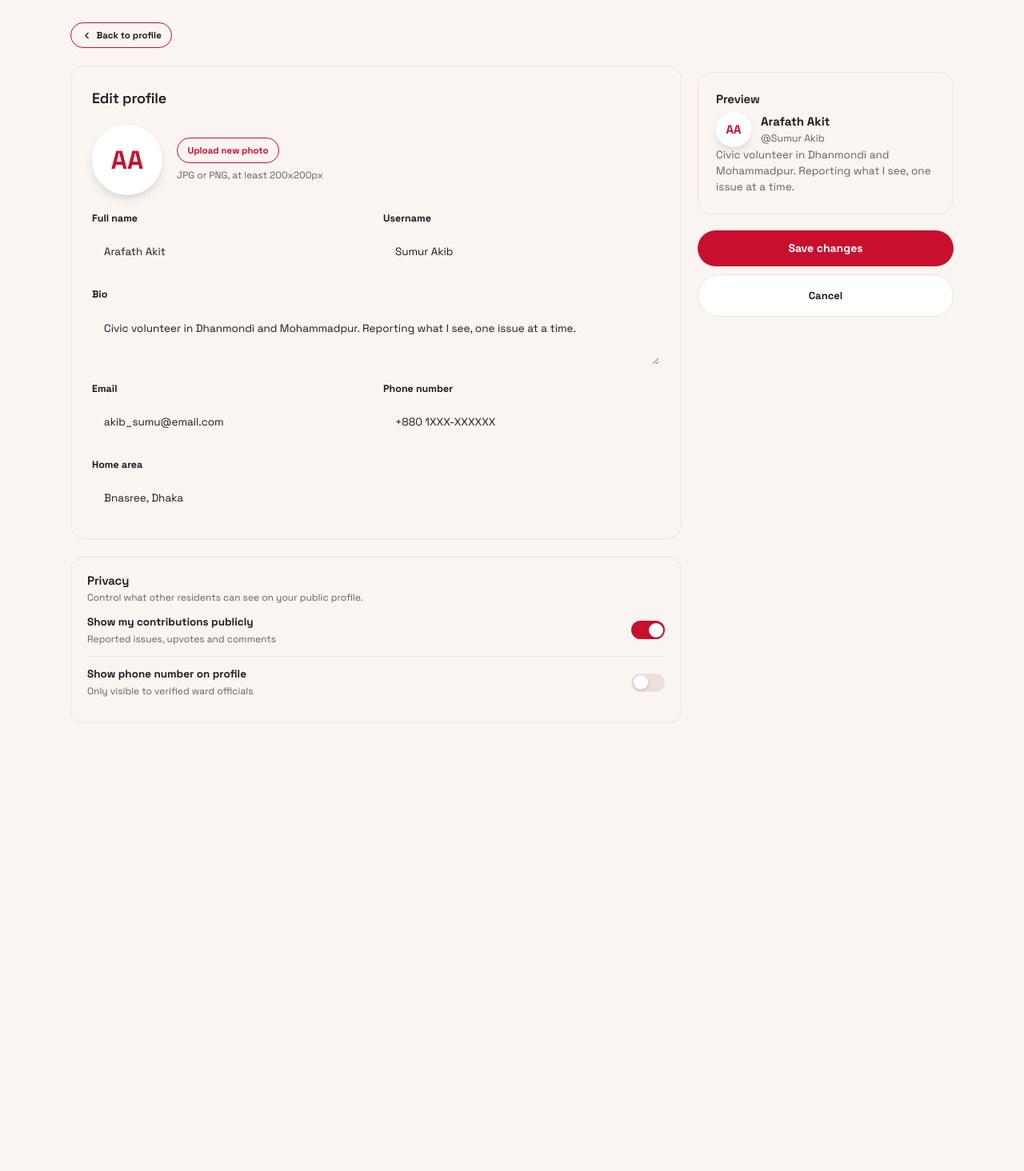
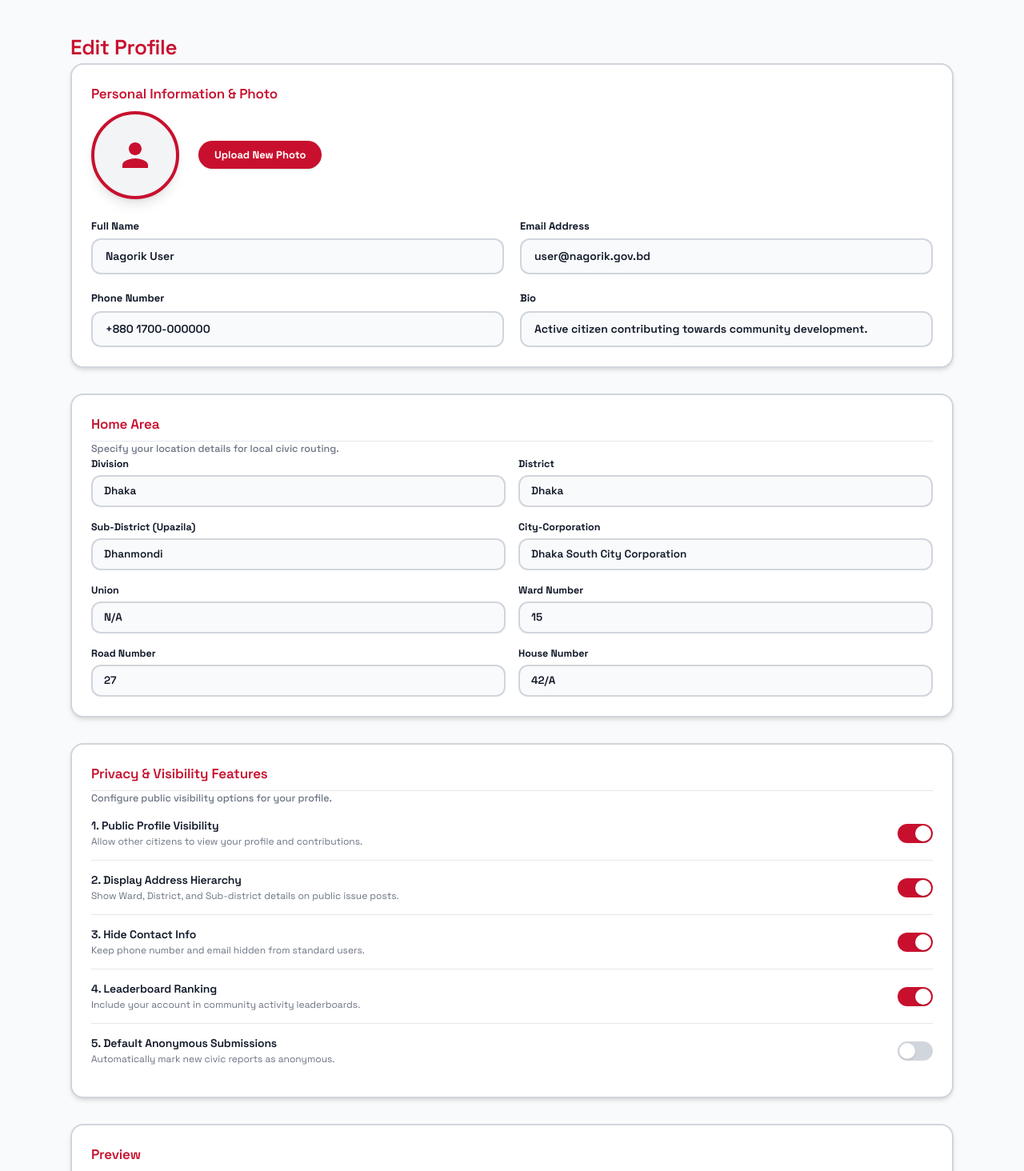
Before and after one commit to Akib-10/nagorik, a React (Vite) app in the folder frontend/: page /edit_profile in a window 1280 px wide. Shown: the top 1464 px of the page at 80% size. Before the commit the page ends 964 px from the top, so only its background shows below. Built offline with nearby package versions, Linux system fonts and the light colour scheme.

Commit message:
Fixed Profile Edit Page UI

```diff
--- a/frontend/src/pages/ProfileEdit.jsx
+++ b/frontend/src/pages/ProfileEdit.jsx
@@ -1,170 +1,289 @@
-import { useEffect, useState } from 'react'
-import { Link } from 'react-router-dom'
+import { useState, useEffect, useRef } from 'react';
+import { useNavigate } from 'react-router-dom';
 
-const FIELD_DEFAULTS = {
-  fullName: 'Arafath Akit',
-  username: 'Sumur Akib',
-  bio: 'Civic volunteer in Dhanmondi and Mohammadpur. Reporting what I see, one issue at a time.',
-  email: 'akib_sumu@email.com',
-  phone: '+880 1XXX-XXXXXX',
-  homeArea: 'Bnasree, Dhaka',
-}
+// 🎨 PRIMARY BRAND RED COLORS
+const PRIMARY_RED = '#C8102E';
+const PRIMARY_RED_HOVER = '#A60F28';
 
-const SETTING_DEFAULTS = {
-  showContributions: true,
-  showPhone: false,
-}
+export default function ProfileEdit() {
+  const navigate = useNavigate();
+  const fileInputRef = useRef(null);
 
-export default function PostDetails() {
+  // Lazy initialize state once on mount to prevent localStorage reading on every key press
+  const [form, setForm] = useState(() => {
+    let saved = {};
+    try {
+      saved = JSON.parse(localStorage.getItem('nagorik_user') || '{}');
+    } catch (e) {
+      console.error(e);
+    }
+    return {
+      name: saved.name || 'Nagorik User',
+      email: saved.email || 'user@nagorik.gov.bd',
+      phone: saved.phone || '+880 1700-000000',
+      bio: saved.bio || 'Active citizen contributing towards community development.',
+      avatar: saved.avatar || saved.image || null,
+      division: saved.division || 'Dhaka',
+      district: saved.district || 'Dhaka',
+      subDistrict: saved.subDistrict || 'Dhanmondi',
+      cityCorporation: saved.cityCorporation || 'Dhaka South City Corporation',
+      union: saved.union || 'N/A',
+      wardNumber: saved.wardNumber || '15',
+      roadNumber: saved.roadNumber || '27',
+      houseNumber: saved.houseNumber || '42/A',
+      privacy: saved.privacy || {
+        publicProfile: true,
+        showAddressDetails: true,
+        hideContactInfo: true,
+        showActivityLeaderboard: true,
+        anonymousReportingDefault: false,
+      },
+    };
+  });
+
   useEffect(() => {
-    document.title = 'Edit Profile — নাগরিক'
-  }, [])
+    document.title = "Edit Profile — নাগরিক";
+  }, []);
 
-  const [formData, setFormData] = useState(FIELD_DEFAULTS)
-  const [privacy, setPrivacy] = useState(SETTING_DEFAULTS)
+  // Generic Field Handler
+  const handleChange = (e) => {
+    const { name, value } = e.target;
+    setForm((prev) => ({ ...prev, [name]: value }));
+  };
 
-  const handleChange = (e) => {
-    const { name, value } = e.target
-    setFormData((prev) => ({ ...prev, [name]: value }))
-  }
+  // Toggle Privacy Switch
+  const togglePrivacy = (key) => {
+    setForm((prev) => ({
+      ...prev,
+      privacy: { ...prev.privacy, [key]: !prev.privacy[key] },
+    }));
+  };
 
-  const togglePrivacy = (key) => {
-    setPrivacy((prev) => ({ ...prev, [key]: !prev[key] }))
-  }
+  // Image Upload Handler
+  const handleImageUpload = (e) => {
+    const file = e.target.files?.[0];
+    if (file) {
+      const reader = new FileReader();
+      reader.onloadend = () => setForm((prev) => ({ ...prev, avatar: reader.result }));
+      reader.readAsDataURL(file);
+    }
+  };
 
-  const initials = formData.fullName
-    .split(' ')
-    .filter(Boolean)
-    .slice(0, 2)
-    .map((w) => w[0])
-    .join('')
-    .toUpperCase()
+  // Prevent Enter key from submitting form; unfocus input instead
+  const handleKeyDown = (e) => {
+    if (e.key === 'Enter') {
+      e.preventDefault();
+      e.target.blur();
+    }
+  };
+
+  // Form Submission
+  const handleSaveClick = (e) => {
+    e.preventDefault();
+    if (!window.confirm("Do you want to save changes?")) return;
+
+    localStorage.setItem('nagorik_user', JSON.stringify(form));
+    navigate(-1);
+  };
 
   return (
-    <div className="mx-auto max-w-[1160px] px-7 pt-7 pb-[60px] max-[760px]:px-4">
-      <Link
-        to="/user"
-        className="mb-[22px] flex w-fit items-center gap-1.5 rounded-full border-[1.5px] border-nagorik-red bg-transparent px-[12.5px] py-[6.5px] text-[11.5px] font-bold text-nagorik-red cursor-pointer whitespace-nowrap transition-colors duration-150 hover:bg-nagorik-red hover:text-white"
-      >
-        <svg width="13" height="13" viewBox="0 0 24 24" fill="none" stroke="currentColor" strokeWidth="2.4" strokeLinecap="round" strokeLinejoin="round">
-          <polyline points="15 18 9 12 15 6" />
-        </svg>
-        Back to profile
-      </Link>
+    <div className="min-h-screen bg-gray-50 text-gray-900 dark:bg-gray-900 dark:text-gray-100">
+      <div className="mx-auto max-w-[1160px] px-7 pt-10 pb-[60px] max-[760px]:px-4">
 
-      <div className="mx-0 my-0 grid max-w-none grid-cols-[1fr_320px] items-start gap-5 max-[1100px]:grid-cols-1">
-        {/* LEFT COLUMN: Forms */}
-        <div>
-          <section className="mb-[22px] flex flex-col gap-5 rounded-[18px] border border-nagorik-border bg-nagorik-surface p-[26px]">
-            <h2 className="m-0 text-[18px] font-extrabold text-nagorik-heading">Edit profile</h2>
+        <h1 className="mb-8 text-[26px] font-extrabold" style={{ color: PRIMARY_RED }}>Edit Profile</h1>
 
-            <div className="flex items-center gap-[18px]">
-              <div className="flex h-[88px] w-[88px] shrink-0 items-center justify-center rounded-full bg-white text-[32px] font-extrabold text-nagorik-red shadow-[0_6px_16px_-8px_rgba(0,0,0,0.35)] dark:bg-nagorik-surface-2">{initials || 'AB'}</div>
-              <div className="flex flex-col gap-1.5">
-                <button type="button" className="flex w-fit items-center gap-1.5 rounded-full border-[1.5px] border-nagorik-red bg-transparent px-[12.5px] py-[6.5px] text-[11.5px] font-bold text-nagorik-red cursor-pointer whitespace-nowrap transition-colors duration-150 hover:bg-nagorik-red hover:text-white">
-                  Upload new photo
-                </button>
-                <p className="setting-desc m-0 text-[12px] text-nagorik-muted">JPG or PNG, at least 200x200px</p>
+        <form onSubmit={handleSaveClick} onKeyDown={handleKeyDown} className="flex flex-col gap-8">
+
+          {/* SECTION 1: PERSONAL INFO & PHOTO */}
+          <section className="rounded-2xl border-2 border-gray-300 bg-white p-6 shadow-md dark:border-gray-700 dark:bg-gray-800">
+            <h2 className="mb-6 pb-2 text-[17px] font-extrabold" style={{ color: PRIMARY_RED }}>
+              Personal Information & Photo
+            </h2>
+
+            <div className="flex items-center gap-6 mb-6 max-[600px]:flex-col max-[600px]:items-start">
+              <div
+                className="group relative flex h-[110px] w-[110px] shrink-0 cursor-pointer items-center justify-center overflow-hidden rounded-full border-4 bg-gray-100 dark:bg-gray-700 shadow-lg"
+                style={{ borderColor: PRIMARY_RED }}
+                onClick={() => fileInputRef.current?.click()}
+              >
+                {form.avatar ? (
+                  <img src={form.avatar} alt="Profile" className="h-full w-full object-cover transition-opacity group-hover:opacity-75" />
+                ) : (
+                  <svg className="h-12 w-12" style={{ color: PRIMARY_RED }} fill="currentColor" viewBox="0 0 24 24">
+                    <path d="M12 12c2.21 0 4-1.79 4-4s-1.79-4-4-4-4 1.79-4 4 1.79 4 4 4zm0 2c-2.67 0-8 1.34-8 4v2h16v-2c0-2.66-5.33-4-8-4z" />
+                  </svg>
+                )}
               </div>
+
+              <input type="file" ref={fileInputRef} onChange={handleImageUpload} accept="image/*" className="hidden" />
+
+              <button
+                type="button"
+                onClick={() => fileInputRef.current?.click()}
+                className="rounded-full px-5 py-2 text-[13px] font-bold text-white transition-transform hover:scale-105 cursor-pointer shadow-sm"
+                style={{ backgroundColor: PRIMARY_RED }}
+                onMouseEnter={(e) => (e.currentTarget.style.backgroundColor = PRIMARY_RED_HOVER)}
+                onMouseLeave={(e) => (e.currentTarget.style.backgroundColor = PRIMARY_RED)}
+              >
+                Upload New Photo
+              </button>
             </div>
 
-            <div className="grid grid-cols-2 gap-[18px] max-[900px]:grid-cols-1">
-              <div className="flex flex-col">
-                <label htmlFor="fullName" className="mb-2 block text-[12.5px] font-bold text-nagorik-heading">Full name</label>
-                <input id="fullName" type="text" name="fullName" value={formData.fullName} onChange={handleChange}
-                  className="w-full rounded-[10px] border-[1.5px] border-transparent bg-nagorik-cream px-3.5 py-[13px] text-[13.5px] text-nagorik-heading font-[inherit] outline-none transition-[border-color_0.15s_ease,background_0.15s_ease] focus:border-nagorik-red focus:bg-white" />
-              </div>
-              <div className="flex flex-col">
-                <label htmlFor="username" className="mb-2 block text-[12.5px] font-bold text-nagorik-heading">Username</label>
-                <input id="username" type="text" name="username" value={formData.username} onChange={handleChange}
-                  className="w-full rounded-[10px] border-[1.5px] border-transparent bg-nagorik-cream px-3.5 py-[13px] text-[13.5px] text-nagorik-heading font-[inherit] outline-none transition-[border-color_0.15s_ease,background_0.15s_ease] focus:border-nagorik-red focus:bg-white" />
-              </div>
-            </div>
-
-            <div className="flex flex-col">
-              <label htmlFor="bio" className="mb-2 block text-[12.5px] font-bold text-nagorik-heading">Bio</label>
-              <textarea id="bio" name="bio" rows="2" style={{ minHeight: '70px' }} value={formData.bio} onChange={handleChange}
-                className="w-full rounded-[10px] border-[1.5px] border-transparent bg-nagorik-cream px-3.5 py-[13px] text-[13.5px] text-nagorik-heading font-[inherit] outline-none resize-y leading-[1.6] transition-[border-color_0.15s_ease,background_0.15s_ease] focus:border-nagorik-red focus:bg-white" />
-            </div>
-
-            <div className="grid grid-cols-2 gap-[18px] max-[900px]:grid-cols-1">
-              <div className="flex flex-col">
-                <label htmlFor="email" className="mb-2 block text-[12.5px] font-bold text-nagorik-heading">Email</label>
-                <input id="email" type="email" name="email" value={formData.email} onChange={handleChange}
-                  className="w-full rounded-[10px] border-[1.5px] border-transparent bg-nagorik-cream px-3.5 py-[13px] text-[13.5px] text-nagorik-heading font-[inherit] outline-none transition-[border-color_0.15s_ease,background_0.15s_ease] focus:border-nagorik-red focus:bg-white" />
-              </div>
-              <div className="flex flex-col">
-                <label htmlFor="phone" className="mb-2 block text-[12.5px] font-bold text-nagorik-heading">Phone number</label>
-                <input id="phone" type="text" name="phone" value={formData.phone} onChange={handleChange}
-                  className="w-full rounded-[10px] border-[1.5px] border-transparent bg-nagorik-cream px-3.5 py-[13px] text-[13.5px] text-nagorik-heading font-[inherit] outline-none transition-[border-color_0.15s_ease,background_0.15s_ease] focus:border-nagorik-red focus:bg-white" />
-              </div>
-            </div>
-
-            <div className="flex flex-col">
-              <label htmlFor="homeArea" className="mb-2 block text-[12.5px] font-bold text-nagorik-heading">Home area</label>
-              <input id="homeArea" type="text" name="homeArea" value={formData.homeArea} onChange={handleChange}
-                className="w-full rounded-[10px] border-[1.5px] border-transparent bg-nagorik-cream px-3.5 py-[13px] text-[13.5px] text-nagorik-heading font-[inherit] outline-none transition-[border-color_0.15s_ease,background_0.15s_ease] focus:border-nagorik-red focus:bg-white" />
+            <div className="grid grid-cols-2 gap-5 max-[600px]:grid-cols-1">
+              {[
+                { label: 'Full Name', name: 'name', type: 'text' },
+                { label: 'Email Address', name: 'email', type: 'email' },
+                { label: 'Phone Number', name: 'phone', type: 'text' },
+                { label: 'Bio', name: 'bio', type: 'text' },
+              ].map((field) => (
+                <div key={field.name}>
+                  <label className="mb-1.5 block text-[13px] font-bold">{field.label}</label>
+                  <input
+                    type={field.type}
+                    name={field.name}
+                    value={form[field.name]}
+                    onChange={handleChange}
+                    className="w-full rounded-xl border-2 border-gray-300 bg-gray-50 px-4 py-2.5 text-[14px] font-semibold outline-none focus:border-[var(--brand-red)] dark:border-gray-600 dark:bg-gray-700 dark:text-white"
+                    style={{ '--brand-red': PRIMARY_RED }}
+                  />
+                </div>
+              ))}
             </div>
           </section>
 
-          <section className="rounded-2xl border border-nagorik-border bg-nagorik-surface p-[18px_20px]">
-            <h3 className="m-0 mb-1.5 text-[15px] font-extrabold text-nagorik-heading">Privacy</h3>
-            <p className="setting-desc mb-2.5 text-[12px] text-nagorik-muted">Control what other residents can see on your public profile.</p>
+          {/* SECTION 2: ADDRESS FIELDS */}
+          <section className="rounded-2xl border-2 border-gray-300 bg-white p-6 shadow-md dark:border-gray-700 dark:bg-gray-800">
+            <h2 className="mb-2 text-[17px] font-extrabold border-b border-gray-200 pb-2 dark:border-gray-700" style={{ color: PRIMARY_RED }}>
+              Home Area
+            </h2>
+            <p className="mb-5 text-[12.5px] font-medium text-gray-500 dark:text-gray-400">Specify your location details for local civic routing.</p>
 
-            <div className="flex items-center justify-between gap-3.5 border-b border-nagorik-border py-3">
-              <div className="flex flex-col gap-0.5">
-                <span className="text-[13.5px] font-bold text-nagorik-body-text">Show my contributions publicly</span>
-                <span className="text-[12px] text-nagorik-muted">Reported issues, upvotes and comments</span>
-              </div>
-              <button
-                type="button"
-                className={`toggle${privacy.showContributions ? ' active' : ''}`}
-                onClick={() => togglePrivacy('showContributions')}
-                aria-label="Show my contributions publicly"
-              ></button>
-            </div>
-
-            <div className="flex items-center justify-between gap-3.5 border-b border-nagorik-border py-3 last:border-b-0">
-              <div className="flex flex-col gap-0.5">
-                <span className="text-[13.5px] font-bold text-nagorik-body-text">Show phone number on profile</span>
-                <span className="text-[12px] text-nagorik-muted">Only visible to verified ward officials</span>
-              </div>
-              <button
-                type="button"
-                className={`toggle${privacy.showPhone ? ' active' : ''}`}
-                onClick={() => togglePrivacy('showPhone')}
-                aria-label="Show phone number on profile"
-              ></button>
+            <div className="grid grid-cols-2 gap-4 max-[760px]:grid-cols-1">
+              {[
+                { label: 'Division', name: 'division', placeholder: 'e.g. Dhaka' },
+                { label: 'District', name: 'district', placeholder: 'e.g. Dhaka' },
+                { label: 'Sub-District (Upazila)', name: 'subDistrict', placeholder: 'e.g. Dhanmondi' },
+                { label: 'City-Corporation', name: 'cityCorporation', placeholder: 'e.g. Dhaka South City Corporation' },
+                { label: 'Union', name: 'union', placeholder: 'e.g. N/A or Union Name' },
+                { label: 'Ward Number', name: 'wardNumber', placeholder: 'e.g. 15' },
+                { label: 'Road Number', name: 'roadNumber', placeholder: 'e.g. 27' },
+                { label: 'House Number', name: 'houseNumber', placeholder: 'e.g. 42/A' },
+              ].map((field) => (
+                <div key={field.name}>
+                  <label className="mb-1 block text-[12.5px] font-bold">{field.label}</label>
+                  <input
+                    type="text"
+                    name={field.name}
+                    value={form[field.name]}
+                    onChange={handleChange}
+                    placeholder={field.placeholder}
+                    className="w-full rounded-xl border-2 border-gray-300 bg-gray-50 px-3.5 py-2 text-[13.5px] font-semibold outline-none dark:border-gray-600 dark:bg-gray-700 dark:text-white"
+                  />
+                </div>
+              ))}
             </div>
           </section>
-        </div>
 
-        {/* RIGHT COLUMN: Preview & Actions */}
-        <aside className="flex flex-col gap-5 max-[1100px]:static min-[1100px]:sticky min-[1100px]:top-[90px]">
-          <div className="flex flex-col rounded-[18px] border border-nagorik-border bg-nagorik-surface p-[22px]">
-            <h3 className="m-0 mb-1 text-[15px] font-extrabold text-nagorik-heading">Preview</h3>
-            <div className="mt-1 flex items-center gap-3">
-              <div className="flex h-[44px] w-[44px] shrink-0 items-center justify-center rounded-full bg-white text-[15px] font-extrabold text-nagorik-red shadow-[0_6px_16px_-8px_rgba(0,0,0,0.35)] dark:bg-nagorik-surface-2">
-                {initials || 'AB'}
+          {/* SECTION 3: PRIVACY FEATURES */}
+          <section className="rounded-2xl border-2 border-gray-300 bg-white p-6 shadow-md dark:border-gray-700 dark:bg-gray-800">
+            <h2 className="mb-1 text-[17px] font-extrabold border-b border-gray-200 pb-2 dark:border-gray-700" style={{ color: PRIMARY_RED }}>
+              Privacy & Visibility Features
+            </h2>
+            <p className="mb-4 text-[12.5px] font-medium text-gray-500 dark:text-gray-400">Configure public visibility options for your profile.</p>
+
+            <div className="flex flex-col divide-y divide-gray-200 dark:divide-gray-700">
+              {[
+                { key: 'publicProfile', title: '1. Public Profile Visibility', desc: 'Allow other citizens to view your profile and contributions.' },
+                { key: 'showAddressDetails', title: '2. Display Address Hierarchy', desc: 'Show Ward, District, and Sub-district details on public issue posts.' },
+                { key: 'hideContactInfo', title: '3. Hide Contact Info', desc: 'Keep phone number and email hidden from standard users.' },
+                { key: 'showActivityLeaderboard', title: '4. Leaderboard Ranking', desc: 'Include your account in community activity leaderboards.' },
+                { key: 'anonymousReportingDefault', title: '5. Default Anonymous Submissions', desc: 'Automatically mark new civic reports as anonymous.' },
+              ].map((item) => (
+                <div key={item.key} className="flex items-center justify-between py-3.5">
+                  <div className="pr-4">
+                    <h4 className="text-[14px] font-bold text-gray-900 dark:text-white">{item.title}</h4>
+                    <p className="text-[12px] text-gray-500 dark:text-gray-400">{item.desc}</p>
+                  </div>
+                  <button
+                    type="button"
+                    onClick={() => togglePrivacy(item.key)}
+                    style={{ backgroundColor: form.privacy[item.key] ? PRIMARY_RED : '' }}
+                    className={`relative inline-flex h-6 w-11 shrink-0 cursor-pointer rounded-full border-2 border-transparent transition-colors duration-200 ${!form.privacy[item.key] ? 'bg-gray-300 dark:bg-gray-600' : ''}`}
+                  >
+                    <span className={`pointer-events-none inline-block h-5 w-5 transform rounded-full bg-white shadow transition duration-200 ${form.privacy[item.key] ? 'translate-x-5' : 'translate-x-0'}`} />
+                  </button>
+                </div>
+              ))}
+            </div>
+          </section>
+
+          {/* SECTION 4: LIVE PREVIEW */}
+          <section className="rounded-2xl border-2 border-gray-300 bg-white p-6 shadow-md dark:border-gray-700 dark:bg-gray-800">
+            <h2 className="mb-4 text-[17px] font-extrabold border-b border-gray-200 pb-2 dark:border-gray-700" style={{ color: PRIMARY_RED }}>
+              Preview
+            </h2>
+
+            <div className="overflow-hidden rounded-2xl border-2 bg-white shadow-lg dark:bg-gray-900" style={{ borderColor: PRIMARY_RED }}>
+              <div className="p-6 text-white" style={{ backgroundColor: PRIMARY_RED }}>
+                <div className="flex items-center gap-4">
+                  <div className="h-20 w-20 overflow-hidden rounded-full border-4 border-white bg-white shadow-md flex items-center justify-center">
+                    {form.avatar ? (
+                      <img src={form.avatar} alt="Preview" className="h-full w-full object-cover" />
+                    ) : (
+                      <svg className="h-10 w-10" style={{ color: PRIMARY_RED }} fill="currentColor" viewBox="0 0 24 24">
+                        <path d="M12 12c2.21 0 4-1.79 4-4s-1.79-4-4-4-4 1.79-4 4 1.79 4 4 4zm0 2c-2.67 0-8 1.34-8 4v2h16v-2c0-2.66-5.33-4-8-4z" />
+                      </svg>
+                    )}
+                  </div>
+                  <div>
+                    <h3 className="text-[20px] font-black text-white">{form.name || "Citizen Name"}</h3>
+                    <p className="text-[12.5px] font-bold text-gray-300">Member • Active Contributor</p>
+                  </div>
+                </div>
               </div>
-              <div>
-                <p className="m-0 text-[15px] font-extrabold text-nagorik-heading">{formData.fullName || 'Name'}</p>
-                <p className="mt-[2px] text-[12.5px] text-nagorik-muted">@{formData.username || 'username'}</p>
+
+              <div className="p-5 space-y-4">
+                <p className="text-[14px] font-semibold text-gray-800 dark:text-gray-200 italic">"{form.bio}"</p>
+                <div className="grid grid-cols-2 gap-4 border-t-2 border-gray-100 dark:border-gray-800 pt-3">
+                  <div>
+                    <span className="block text-[11px] font-bold uppercase tracking-wider text-gray-400">Contact Details</span>
+                    <span className="text-[13px] font-bold text-gray-900 dark:text-white">
+                      {form.privacy.hideContactInfo ? "Hidden by Privacy Setting" : `${form.email} | ${form.phone}`}
+                    </span>
+                  </div>
+                  <div>
+                    <span className="block text-[11px] font-bold uppercase tracking-wider text-gray-400">Address Line</span>
+                    <span className="text-[13px] font-bold text-gray-900 dark:text-white">
+                      House {form.houseNumber}, Road {form.roadNumber}, {form.subDistrict}
+                    </span>
+                  </div>
+                </div>
               </div>
             </div>
-            <p className="mt-3.5 text-[13.5px] leading-[1.5] text-nagorik-secondary">
-              {formData.bio || 'No bio provided.'}
-            </p>
+          </section>
+
+          {/* ACTIONS */}
+          <div className="flex justify-end gap-3 pt-2">
+            <button
+              type="button"
+              onClick={() => navigate(-1)}
+              className="rounded-full border-2 border-gray-300 px-6 py-2.5 text-[13px] font-bold text-gray-700 hover:bg-gray-100 dark:border-gray-600 dark:text-gray-300 dark:hover:bg-gray-800"
+            >
+              Cancel
+            </button>
+            <button
+              type="submit"
+              className="rounded-full px-8 py-2.5 text-[13px] font-bold text-white transition-all shadow-md hover:shadow-lg"
+              style={{ backgroundColor: PRIMARY_RED }}
+              onMouseEnter={(e) => (e.currentTarget.style.backgroundColor = PRIMARY_RED_HOVER)}
+              onMouseLeave={(e) => (e.currentTarget.style.backgroundColor = PRIMARY_RED)}
+            >
+              Save
+            </button>
           </div>
 
-          <div className="flex flex-col gap-2.5">
-            <button type="button" className="flex w-full items-center justify-center gap-2 rounded-full bg-nagorik-red py-3 text-[14px] font-bold text-white transition-colors duration-150 hover:bg-nagorik-hover-red">Save changes</button>
-            <Link to="/user" className="flex w-full items-center justify-center gap-[9px] rounded-full border-[1.5px] border-nagorik-border bg-white px-[26px] py-4 text-[13px] font-bold text-nagorik-secondary transition-[border-color_0.15s_ease,color_0.15s_ease] hover:border-nagorik-red hover:text-nagorik-red dark:bg-nagorik-surface">
-              Cancel
-            </Link>
-          </div>
-        </aside>
+        </form>
       </div>
     </div>
-  )
+  );
 }
```
